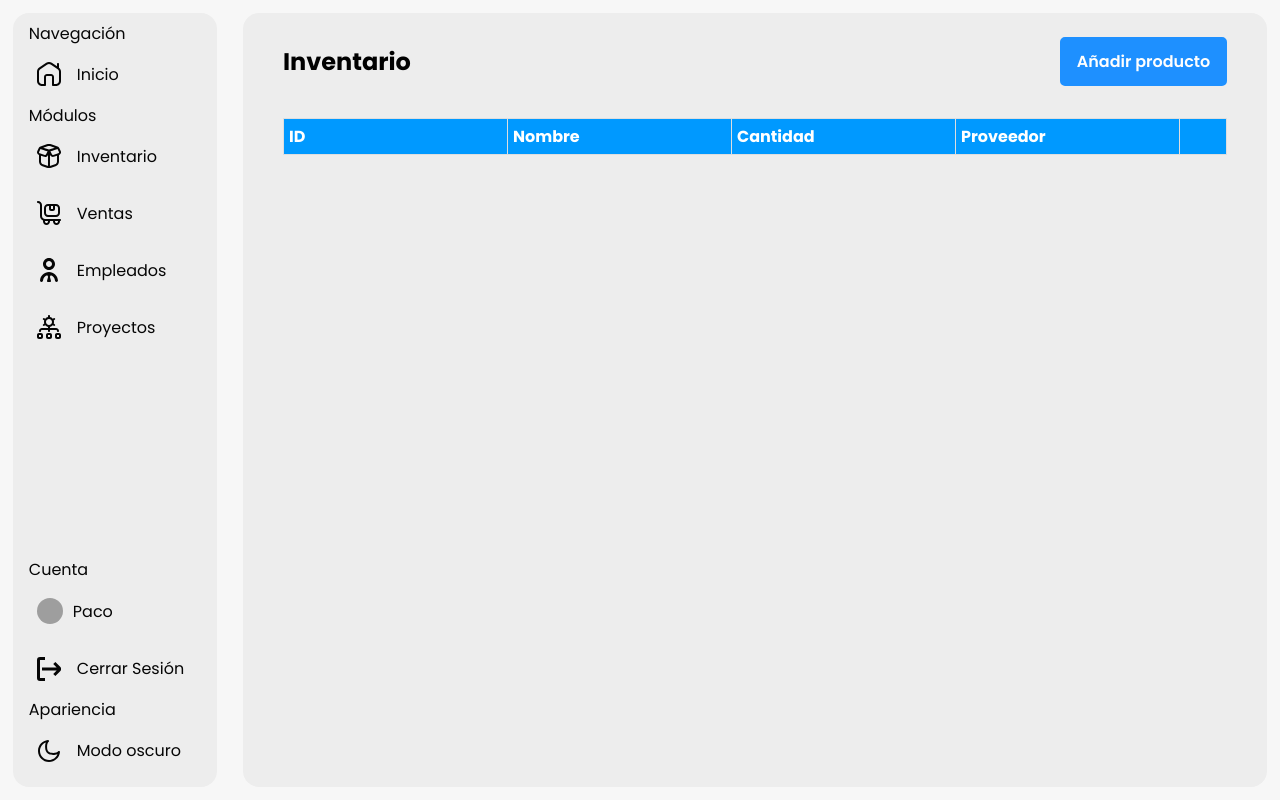
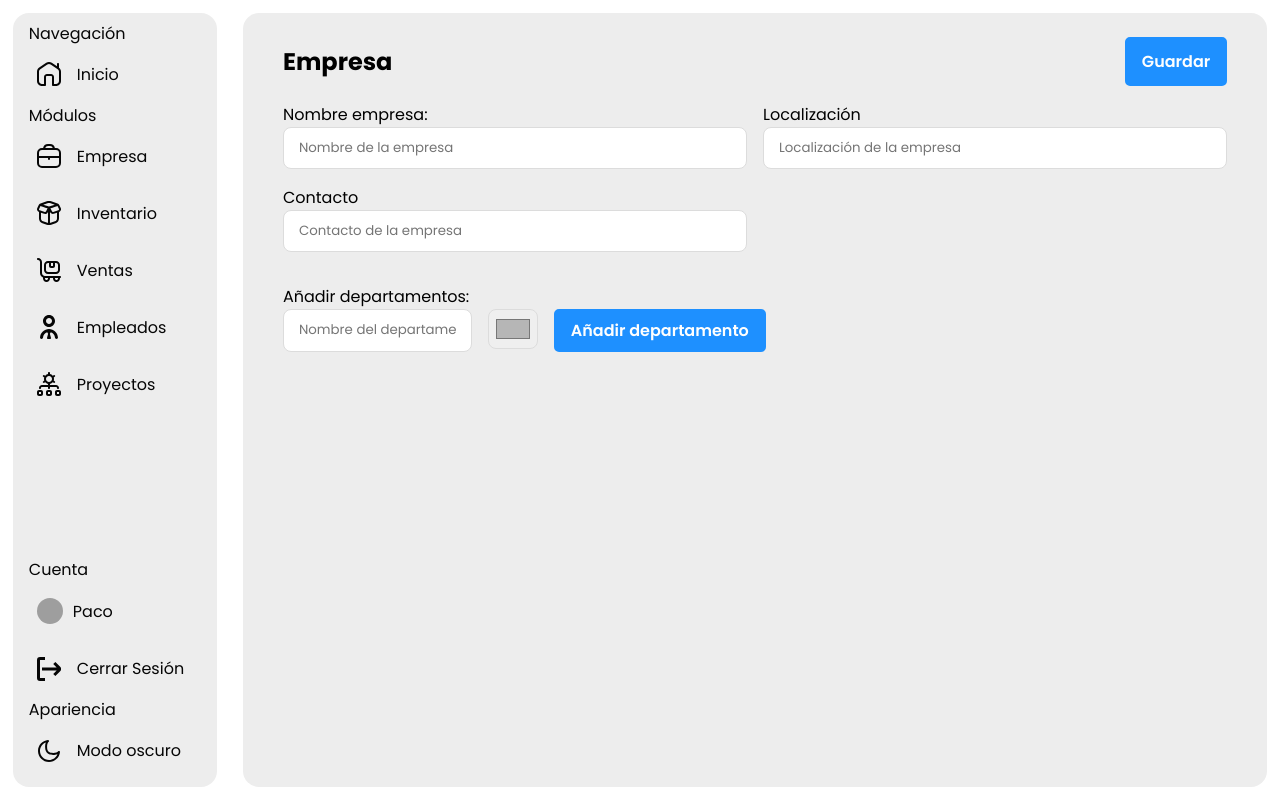
Before and after one commit to albxrtx/GESA, a Flask app: page / in a window 1280 px wide. Run offline with Flask 3, Linux system fonts and the light colour scheme; a user stored in the database is signed in; lists and menus that the app fills with data are empty; some web fonts are replaced; grey boxes are pictures that could not be loaded.

Commit message:
departaments done

```diff
--- a/main.py
+++ b/main.py
@@ -66,6 +66,16 @@ class Employees(db.Model):
         return f"<Employer {self.id} - {self.name}>"
 
 
+class Departments(db.Model):
+    id = db.Column(db.Integer, primary_key=True)
+    name = db.Column(db.String(100), nullable=False)
+    color = db.Column(db.String(100), nullable=False)
+    created_at = db.Column(db.DateTime, nullable=False, default=datetime.utcnow)
+
+    def __repr__(self):
+        return f"<Department {self.id} - {self.name}>"
+
+
 with app.app_context():
     db.create_all()
 
@@ -75,7 +85,7 @@ def home():
     if "user_name" not in session:
         return redirect(url_for("landing_page"))
 
-    return render_template("inventory.html", name=session["user_name"])
+    return render_template("company.html", name=session["user_name"])
 
 
 @app.route("/landing_page")
@@ -132,10 +142,39 @@ def logout():
     return redirect(url_for("landing_page"))
 
 
+@app.route("/company")
+def company():
+    departments = Departments.query.all()
+    if "user_name" not in session:
+        return redirect(url_for("login"))
+    return render_template(
+        "company.html", name=session["user_name"], departments=departments
+    )
+
+
+@app.route("/add-department", methods=["GET", "POST"])
+def add_department():
+    departments = Departments.query.all()
+    if request.method == "POST":
+
+        name = request.form["name_department"]
+        color = request.form["color_department"]
+        new_department = Departments(name=name, color=color)
+
+        try:
+            db.session.add(new_department)
+            db.session.commit()
+        except IntegrityError:
+            db.session.rollback()
+            print("ERROR")
+            return redirect(url_for("company"))
+
+        return redirect(url_for("company"))
+    return render_template("company.html", departments=departments)
+
+
 @app.route("/inventory")
 def inventory():
-    if "user_name" not in session:
-        return redirect(url_for("login"))
     items = Items.query.all()
     return render_template("inventory.html", name=session["user_name"], items=items)
 
@@ -215,9 +254,13 @@ def delete_sale(sale_id):
 
 @app.route("/employees")
 def employees():
+    departments = Departments.query.all()
     employees = Employees.query.all()
     return render_template(
-        "employees.html", name=session["user_name"], employees=employees
+        "employees.html",
+        name=session["user_name"],
+        employees=employees,
+        departments=departments,
     )
 
 
--- /dev/null
+++ b/static/js/company.js
@@ -0,0 +1,9 @@
+function imprimir() {
+  const color = document.getElementById("color-picker").value;
+  console.log(color);
+}
+function actualizarImg() {
+  const imgPicker = document.getElementById("img-picker").value;
+  const img = document.querySelector("img");
+  img.src = imgPicker;
+}
--- /dev/null
+++ b/static/style/company.css
@@ -0,0 +1,89 @@
+body {
+  display: flex;
+  height: 100svh;
+}
+section {
+  padding: 0.5rem;
+  border-radius: 1rem;
+  width: 99%;
+  background-color: #ededed;
+  margin: 1%;
+}
+section header {
+  display: flex;
+  justify-content: space-between;
+  align-items: center;
+}
+section header input {
+  color: #fefefe;
+  background-color: dodgerblue;
+  padding: 10px 15px;
+  border: 2px solid dodgerblue;
+  border-radius: 5px;
+  transition: 0.1s ease;
+  font-weight: 600;
+  font-size: 1rem;
+}
+section header input:hover {
+  background-color: #3d78d3;
+}
+
+section #form_company {
+  padding: 1rem 2rem;
+  width: 100%;
+  display: grid;
+  grid-template-columns: repeat(2, 1fr);
+  gap: 1rem;
+}
+section #form_company header {
+  grid-column: span 2 !important;
+}
+section input {
+  outline: none;
+  border-radius: 0.5rem;
+  border: 1px solid gainsboro;
+  padding: 10px 15px;
+}
+section #form_company div {
+  display: flex;
+  flex-direction: column;
+}
+section #form_departments {
+  padding: 1rem 2rem;
+  display: flex;
+  flex-direction: column;
+}
+section #form_departments div {
+  display: flex;
+  gap: 1rem;
+  width: 100%;
+  height: 100%;
+}
+section #form_departments div input:nth-child(1) {
+  width: 20%;
+}
+section #form_departments div input:nth-child(2) {
+  padding: 5px;
+  height: 2.5rem;
+}
+section #form_departments div input:nth-child(3) {
+  color: #fefefe;
+  background-color: dodgerblue;
+  padding: 7px 15px;
+  border: 2px solid dodgerblue;
+  border-radius: 5px;
+  transition: 0.1s ease;
+  font-weight: 600;
+  font-size: 1rem;
+  width: fit-content;
+}
+section #form_departments div input:nth-child(3):hover {
+  background-color: #3d79d3;
+}
+section #form_departments .container_departments {
+  margin: 1rem;
+}
+section #form_departments .container_departments span {
+  padding: 5px 10px;
+  border-radius: 1.5rem 1rem;
+}
--- a/static/style/employees.css
+++ b/static/style/employees.css
@@ -41,7 +41,7 @@ section main {
 .employer_card {
   display: flex;
   flex-direction: column;
-  border: 1px solid gray;
+  border: 1px solid gainsboro;
   border-radius: 1rem;
   padding: 1.5rem;
   gap: 1rem;
--- a/static/style/global.css
+++ b/static/style/global.css
@@ -4,6 +4,8 @@
   --primary-font: #060606;
   --primary-font-hover: #4e46ff;
   --hover-bg: #dbdbdb;
+
+  /* color-scheme: light dark; */
 }
 * {
   padding: 0;
@@ -13,7 +15,7 @@
 }
 body {
   max-height: 100vh;
-  background-color: var(--bg-color);
+  /* background-color: light-dark(#fefefe, #060606); */
 }
 .sidebar {
   color: var(--primary-font);
--- /dev/null
+++ b/templates/company.html
@@ -0,0 +1,49 @@
+{% extends "base.html" %} {% block title %}Empresa{% endblock %}{% block content
+%} {% include "sidebar.html" %}
+<link
+  rel="stylesheet"
+  href="{{url_for('static', filename = 'style/company.css')}}"
+/>
+<section>
+  <form method="post" action="/modify-company" id="form_company">
+    <header>
+      <h1>Empresa</h1>
+      <input type="submit" value="Guardar" />
+    </header>
+    <div>
+      <label for="">Nombre empresa:</label>
+      <input type="text" required placeholder="Nombre de la empresa" />
+    </div>
+    <div>
+      <label for="">Localización</label>
+      <input type="text" required placeholder="Localización de la empresa" />
+    </div>
+    <div>
+      <label for="">Contacto</label>
+      <input type="text" required placeholder="Contacto de la empresa" />
+    </div>
+  </form>
+  <form method="post" action="/add-department" id="form_departments">
+    <label for="">Añadir departamentos:</label>
+    <div>
+      <input
+        type="text"
+        name="name_department"
+        placeholder="Nombre del departamento"
+        required
+      />
+      <input type="color" name="color_department" id="" value="#b6b6b6" />
+      <input type="submit" value="Añadir departamento" />
+    </div>
+    <div class="container_departments">
+      {% for department in departments %}
+      <span
+        style="color: {{department.color}}; background-color: {{department.color}}10;"
+        >{{department.name}}</span
+      >
+      {% endfor %}
+    </div>
+  </form>
+</section>
+<script src="{{url_for('static', filename = 'js/company.js')}}"></script>
+{% endblock %}
--- a/templates/landing_page.html
+++ b/templates/landing_page.html
@@ -20,7 +20,7 @@ content %}
           Oboo te ayuda a organizar tu negocio, colaborar con tu equipo y
           aumentar tu productividad.
         </p>
-        <a href="{{ url_for('inventory') }}"
+        <a href="{{ url_for('company') }}"
           >Empezar gratis
           <?xml version="1.0" encoding="UTF-8"?>
           <svg
--- a/templates/sidebar.html
+++ b/templates/sidebar.html
@@ -21,8 +21,21 @@
       Inicio</a
     >
     <p>Módulos</p>
+    <a href="{{ url_for('company') }}">
+      <svg
+        xmlns="http://www.w3.org/2000/svg"
+        id="Outline"
+        viewBox="0 0 24 24"
+        width="24"
+        height="24"
+      >
+        <path
+          d="M19,4H17.9A5.009,5.009,0,0,0,13,0H11A5.009,5.009,0,0,0,6.1,4H5A5.006,5.006,0,0,0,0,9V19a5.006,5.006,0,0,0,5,5H19a5.006,5.006,0,0,0,5-5V9A5.006,5.006,0,0,0,19,4ZM11,2h2a3,3,0,0,1,2.816,2H8.184A3,3,0,0,1,11,2ZM5,6H19a3,3,0,0,1,3,3v3H2V9A3,3,0,0,1,5,6ZM19,22H5a3,3,0,0,1-3-3V14h9v1a1,1,0,0,0,2,0V14h9v5A3,3,0,0,1,19,22Z"
+        />
+      </svg>
+      Empresa</a
+    >
     <a href="{{ url_for('inventory') }}">
-      <?xml version="1.0" encoding="UTF-8"?>
       <svg
         xmlns="http://www.w3.org/2000/svg"
         id="Layer_1"
@@ -39,7 +52,6 @@
       Inventario</a
     >
     <a href="{{ url_for('sales') }}">
-      <?xml version="1.0" encoding="UTF-8"?>
       <svg
         xmlns="http://www.w3.org/2000/svg"
         id="Layer_1"
@@ -56,7 +68,6 @@
       Ventas</a
     >
     <a href="{{ url_for('employees') }}">
-      <?xml version="1.0" encoding="UTF-8"?>
       <svg
         xmlns="http://www.w3.org/2000/svg"
         id="Layer_1"
@@ -73,7 +84,6 @@
       Empleados</a
     >
     <a href="">
-      <?xml version="1.0" encoding="UTF-8"?>
       <svg
         xmlns="http://www.w3.org/2000/svg"
         id="Layer_1"
@@ -110,7 +120,6 @@
       <a href="#">Gestionar cuenta</a>
     </div>
     <a href="{{ url_for('logout') }}">
-      <?xml version="1.0" encoding="UTF-8"?>
       <svg
         xmlns="http://www.w3.org/2000/svg"
         id="Isolation_Mode"
@@ -129,7 +138,6 @@
     >
     <p>Apariencia</p>
     <a href="">
-      <?xml version="1.0" encoding="UTF-8"?>
       <svg
         xmlns="http://www.w3.org/2000/svg"
         id="Layer_1"
```
Also changed, not shown: templates/employees.html (+13 -7 lines), instance/app.db.
